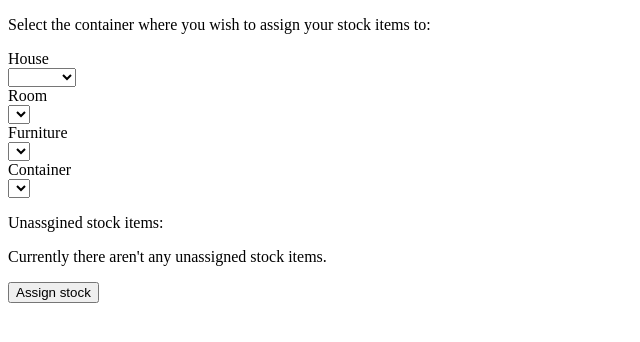
After one commit to Xiaoying-Huang/myStuff-flask, a Flask app: page /assign_stock in a window 1280 px wide. The commit adds this page. Shown: the top 342 px of the page, without its empty margins (0-640 px from the left). Run offline with Flask 3, Linux system fonts and the light colour scheme; the visitor is signed in with stand-in values (Sample User, id 1); data comes from the database, SQL or seed files in the repository; both versions use the stored data as it was after the commit; lists and menus that the app fills with data are empty; some libraries are stand-ins or nearby versions.

Commit message:
complete assign_stock function

```diff
--- a/myStuff/app.py
+++ b/myStuff/app.py
@@ -444,7 +444,6 @@ def add_stock():
                 return render_template(
                     "add_stock.html",
                     category=category,
-                    cat_len=cat_len,
                     message=f'Category "{request.form.get("category_name")}" already exists. Please enter another category.',
                 )
 
@@ -553,7 +552,7 @@ def assign_stock():
 
     # stock items
     stocks = db.execute(
-        "SELECT stock_id, stock_name, category, quantity, note FROM stock JOIN category ON stock.category_id=category.category_id;"
+        "SELECT stock_id, stock_name, category, quantity, note FROM stock JOIN category ON stock.category_id=category.category_id WHERE stock.quantity>0"
     ).fetchall()
 
     # create stocks_dict
@@ -571,26 +570,43 @@ def assign_stock():
     # print(stocks_dict)
 
     if request.method == "POST":
-        selected_container = request.form.get("container")
-        print("selected_container", selected_container)
-        selected_stocks = request.form.getlist("stock_item")
-        print("selected stocks", selected_stocks)
-        for selected_stock in selected_stocks:
-            db.execute(
-                "INSERT INTO stock_container(stock_id, container_id) VALUES (?, ?)",
-                (selected_stock, selected_container),
+        if request.form.get("stock_assign") == "multi_stock_items":
+            selected_container = request.form.get("container")
+            print("selected_container", selected_container)
+            selected_stocks = request.form.getlist("stock_item")
+            print("selected stocks", selected_stocks)
+            for selected_stock in selected_stocks:
+                db.execute(
+                    "INSERT INTO stock_container(stock_id, container_id, quantity) VALUES (?, ?,?)",
+                    (
+                        selected_stock,
+                        selected_container,
+                        request.form.get(f"quantity_{selected_stock}"),
+                    ),
+                )
+                selected_stock = int(selected_stock)
+                updated_quantity = stocks_dict[selected_stock]["quantity"] - float(
+                    request.form.get(f"quantity_{selected_stock}")
+                )
+                stocks_dict[selected_stock]["quantity"] = updated_quantity
+                db.execute(
+                    "UPDATE stock SET quantity = ? WHERE stock_id =?",
+                    (updated_quantity, selected_stock),
+                )
+                db.commit()
+                print("quantity", request.form.get(f"quantity_{selected_stock}"))
+            return render_template(
+                "assign_stock.html",
+                containers_dict=containers_dict,
+                stocks_dict=stocks_dict,
+                message=f"""Successfully assigned "{stocks_dict[selected_stock]["stock_name"]}" to {containers_dict[int(selected_container)]} in the quantity of {request.form.get(f"quantity_{selected_stock}")}""",
             )
-            db.commit()
-        return render_template(
-            "assign_stock.html",
-            containers_dict=containers_dict,
-            stocks_dict=stocks_dict,
-        )
     else:
         return render_template(
             "assign_stock.html",
             containers_dict=containers_dict,
             stocks_dict=stocks_dict,
+            message="",
         )
 
 
--- /dev/null
+++ b/myStuff/templates/assign_stock.html
@@ -0,0 +1,138 @@
+{% extends 'layout.html' %}
+{% block title %}Assign Stock{% endblock %}
+
+{% block body%}
+<!-- 1. Multiple stock items to be assigned to single container -->
+<div id='multiStocks'>
+    <form method='post'>
+        <!-- -list of containers -->
+        <p>Select the container where you wish to assign your stock items to:</p>
+        <label for='house'>House</label>
+        <br>
+        <select id="house" name='house' required>
+            <option></option>
+        </select>
+        <br>
+        <label for='room'>Room</label>
+        <br>
+        <select id="room" name='room'></select>
+        <br>
+        <label for='furniture'>Furniture</label>
+        <br>
+        <select id="furniture" name='furniture'></select>
+        <br>
+        <label for='container'>Container</label>
+        <br>
+        <select id="container" name='container' required></select>
+        <br>
+        <!-- list of unassigned stock items (multiple choices) -->
+        <p>Unassgined stock items: </p>
+        {% if stocks_dict == {} %}
+        <p>Currently there aren't any unassigned stock items.</p>
+        {% endif %}
+        {% for key in stocks_dict%}
+        <label>
+            <input type="checkbox" name="stock_item" value="{{key}}">
+            {{stocks_dict[key]["stock_name"]}}: {{stocks_dict[key]["note"]}}
+        </label>
+        <br>
+        <span>Quantity available:
+            {{stocks_dict[key]["quantity"]}}
+        </span>
+        <br>
+        <label for='quantity_{{key}}'>Stock desired to assign to the container:</label>
+        <input type="number" id='quantity_{{key}}' name="quantity_{{key}}" min="0"
+            max="{{stocks_dict[key]['quantity']}}" placeholder='Quantity should not exceed quantity available' required>
+        <br>
+        {% endfor %}
+        <button type='submit' name='stock_assign' value='multi_stock_items'>Assign stock</button>
+    </form>
+    <div>
+        <h3 id='containerSelected'></h3>
+        <p id='containerLocation'></p>
+    </div>
+
+
+</div>
+
+<div>
+    <p>{{message}}</p>
+</div>
+
+<script src="//code.jquery.com/jquery-2.1.1.min.js"></script>
+<script>
+    "use strict";
+
+    var systems = {{ containers_dict| tojson }};
+
+    var house = $('select#house');
+    var room = $('select#room');
+    var furniture = $('select#furniture');
+    var container = $('select#container');
+    var containerSelectedText = $('h3#containerSelected');
+    var locationText = $('h3#containerLocation');
+    var selectedStockDiv = $('div#selectedStock');
+
+    function updateLocation() {
+        var selectedHouse = house.val() || '';
+        var selectedRoom = room.val() || '';
+        var selectedFurniture = furniture.val() || '';
+
+        var locationTextString = "Location of container: " + selectedHouse + " > " + selectedRoom + " > " + selectedFurniture;
+        locationText.text(locationTextString);
+    }
+
+    for (var key in systems) {
+        house.append($('<option/>', { 'value': key, 'text': key }));
+    }
+
+    house.change(function (ev) {
+        room.empty();
+        room.append($('<option/>'));
+
+        var rooms = systems[house.val()];
+
+        for (var key in rooms) {
+            room.append($('<option/>', { 'value': key, 'text': key }));
+        }
+
+        updateLocation();
+    }
+    );
+
+    room.change(function (ev) {
+        furniture.empty();
+        furniture.append($('<option/>'));
+
+        var furnitures = systems[house.val()][room.val()];
+
+        for (var key in furnitures) {
+            furniture.append($('<option/>', { 'value': key, 'text': key }))
+        }
+
+        updateLocation();
+
+    });
+
+    furniture.change(function (ev) {
+        container.empty();
+        container.append($('<option/>'));
+
+        var containers = systems[house.val()][room.val()][furniture.val()];
+
+        for (var key in containers) {
+            container.append($('<option/>', { 'value': key, 'text': containers[key] }))
+        }
+
+        updateLocation();
+
+    });
+
+    container.change(function (ev) {
+        var containerChosen = systems[house.val()][room.val()][furniture.val()][container.val()];
+        var containerSelectedTextString = "Container selected: " + containerChosen;
+        containerSelectedText.text(containerSelectedTextString);
+    });
+
+</script>
+{% endblock %}
--- a/myStuff/templates/dashboard.html
+++ b/myStuff/templates/dashboard.html
@@ -7,6 +7,7 @@
     <li><a href='/storage_plan'>Create a storage plan</a></li>
     <li><a href='/view_stock'>View stock register</a></li>
     <li><a href='/add_stock'>Add a new stock item</a></li>
+    <li><a href='/assign_stock'>Assign stock items to containers</a></li>
 </ul>
 
 
```
Also changed, not shown: myStuff/myStuff.db.
